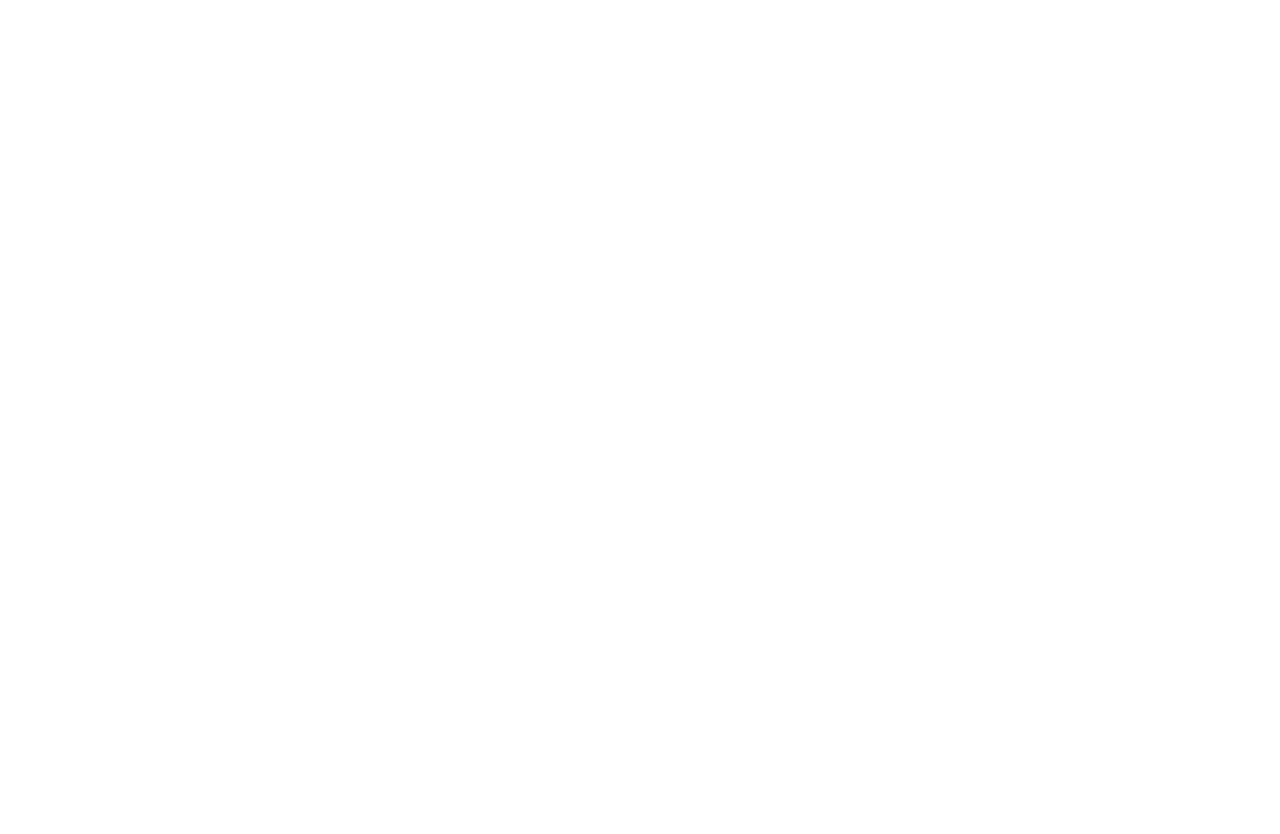
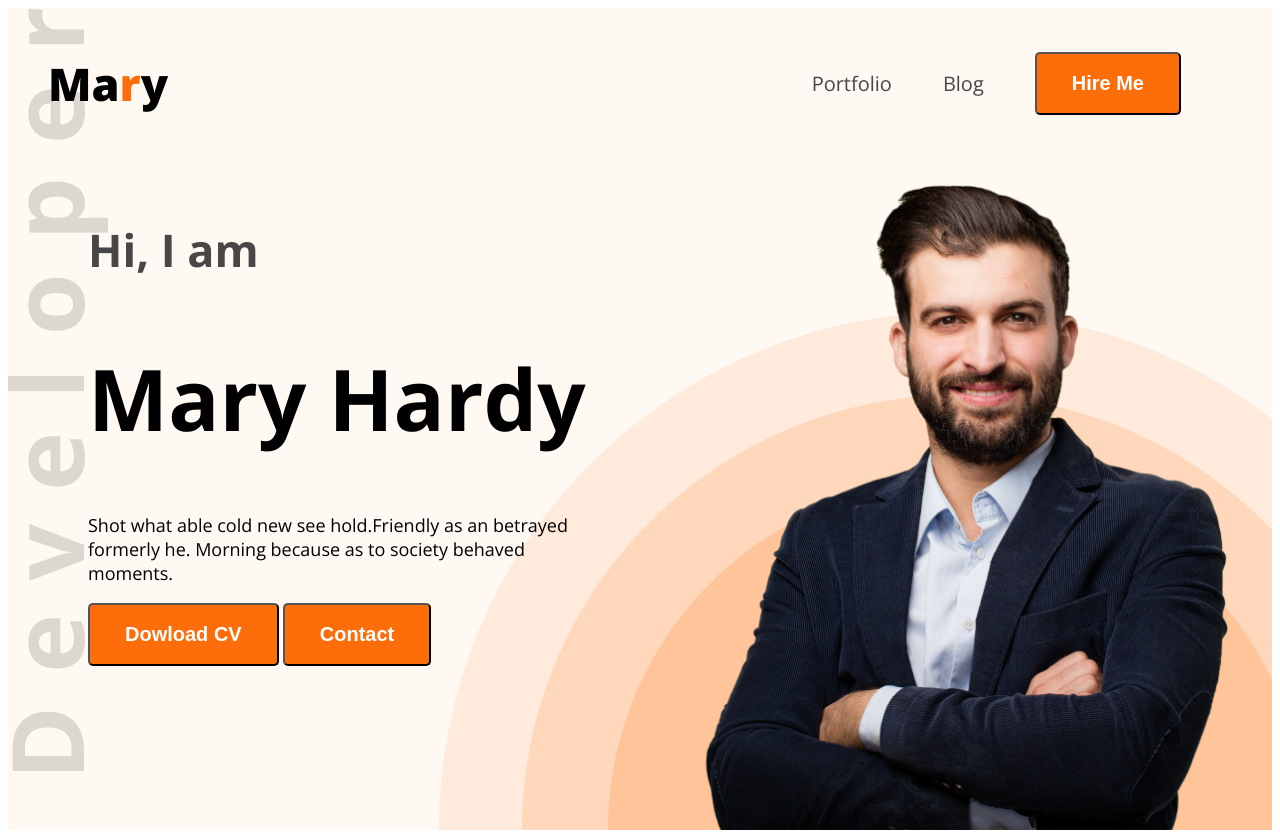
Before and after one commit to MdShamim2288/New-Web-Project, a plain HTML site: page index.html in a window 1280 px wide. Shown: the top 834 px of the page. Before the commit the page ends 800 px from the top, so only its background shows below. Drawn offline with nearby package versions, Linux system fonts and the light colour scheme.

Commit message:
my project

```diff
--- a/index.html
+++ b/index.html
@@ -4,13 +4,56 @@
     <meta charset="UTF-8">
     <meta name="viewport" content="width=device-width, initial-scale=1.0">
     <title>Web Developer Portfolio</title>
+    <link rel="preconnect" href="https://fonts.googleapis.com">
+<link rel="preconnect" href="https://fonts.gstatic.com" crossorigin>
+<link href="https://fonts.googleapis.com/css2?family=Open+Sans:ital,wdth,wght@0,75..100,300..800;1,75..100,300..800&display=swap" rel="stylesheet">
+    <link rel="stylesheet" href="style/portfolio.css">
 </head>
-<body>
-    <header>
+<body class="open-sans-normal">
+    <header class="header secondary-bg">
+        <nav>
+            <h3 class="nav-title">Ma<span class="text-primary">r</span>y</h3>
+            <ul>
+                <li><a class="dark-2" href="">Portfolio</a></li>
+                <li><a class="dark-2" href="">Blog</a></li>
+                <li><a href=""><button class="btn-primary">Hire Me</button></a></li>
 
+            </ul>
+        </nav>
+        <div class="banner">
+            <div class="banner-content">
+                <h4  class="banner-greeitngs dark-2">Hi, I  am</h4>
+                <h1 class="banner-title">Mary Hardy</h1>
+                <P class="pare">Shot what able cold new see hold.Friendly as an betrayed formerly he. Morning because as to society behaved moments.</P>
+                <BUtton class="btn-primary">Dowload CV</BUtton>
+                <button class="btn-primary">Contact</button>
+            </div>
+            <img class="banner-profile-pic" src="images/hardy.png" alt="" >
+        </div>
     </header>
     <main>
-
+        <section class="about secondary-bg">
+            <h3 class="section-title">About Me</h3>
+            <p class="section-description">I, m a designer & developer with a passion for web design. I enjoy developing simple, clean and slick websites that provide real value to the end user. Thousands of clients have procured exceptional resulfs while working with me. Delivering work within time and budget which meets clients requirements in our mata.</p>
+            <div class="about-items">
+               <div class="about-item">
+                <p class="item-title">Name: </p>
+                <p class="item-description">Mary Hardy</p>
+               </div>
+               <div class="about-item">
+                <p class="item-title">Email:</p>
+                <p class="item-description">info@gmail.com</p>
+               </div>
+               <div class="about-item">
+                <p class="item-title">Date of birth:</p>
+                <p class="item-description">11 November 1987</p>
+               </div>
+               <div class="about-item">
+                <p class="item-title">From:</p>
+                <p class="item-description">Los Angeles, USA</p>
+               </div>
+            </div>
+        </section>
     </main>
     <footer>
 
--- /dev/null
+++ b/style/portfolio.css
@@ -0,0 +1,115 @@
+
+
+
+.open-sans-normal {
+  font-family: "Open Sans", serif;
+  font-optical-sizing: auto;
+  font-style: normal;
+  font-variation-settings:
+    "wdth" <width>;
+
+}
+
+/* shared style */
+.secondary-bg{
+   background-color: #FFF8F3;
+}
+.text-primary{
+    color: #FD6E0A;
+}
+.dark-2{
+    color: #474747;
+}
+.btn-primary{
+    background-color: #FD6E0A;
+    font-weight: bold;
+    font-size: 20px;
+    color: white;
+    padding: 18px 35px;
+    border-radius: 5px;
+}
+.section-title{
+    font-size: 35px;
+    font-weight: bold;
+    color: #181818;
+}
+.section-description{
+    font-size: 18px;
+    color: #757575;
+}
+
+/* header */
+.header{
+     background-image: url('../images/developer.png'), url('../images/header_bg.png');
+    background-repeat: no-repeat;
+    background-position: left top, right bottom;
+}
+/* nav stylis */
+nav{
+    display: flex;
+    align-items: center;
+    justify-content: space-between;
+    margin: 0 40px;
+
+}
+.nav-title{
+    font-weight: 800;
+    font-size: 45px;
+}
+nav ul{
+    display: flex;
+    align-items: center;
+}
+nav ul li{
+    list-style: none;
+    margin-right: 51px;
+}
+nav li a{
+    text-decoration: none;
+    font-size: 20px;
+}
+/* banner styles */
+.banner{
+    display: flex;
+    justify-content: space-between;
+    margin: 0 35px 0 80px;
+}
+.banner-content{
+    max-width: 500px;
+
+}
+.banner-greeitngs{
+    font-size: 45px;
+    font-weight: 500pxs;
+}
+.banner-title{
+    font-size: 85px;
+    font-weight: bold;
+}
+.pare{
+    font-size: 18px;
+}
+.banner-profile-pic{
+    width: 580px;
+}
+
+/* mani styles */
+main{
+    max-width: 1140px;
+    margin: 0 auto;
+}
+
+/* about styles */
+.about{
+    border-radius: 10px;
+    padding: 130px 150px;
+    text-align: center;
+    margin-top: 130px;
+}
+.about-items{
+    display: flex;
+    justify-content: space-around;
+}
+.item-description{
+    font-weight: 600;
+}
```
